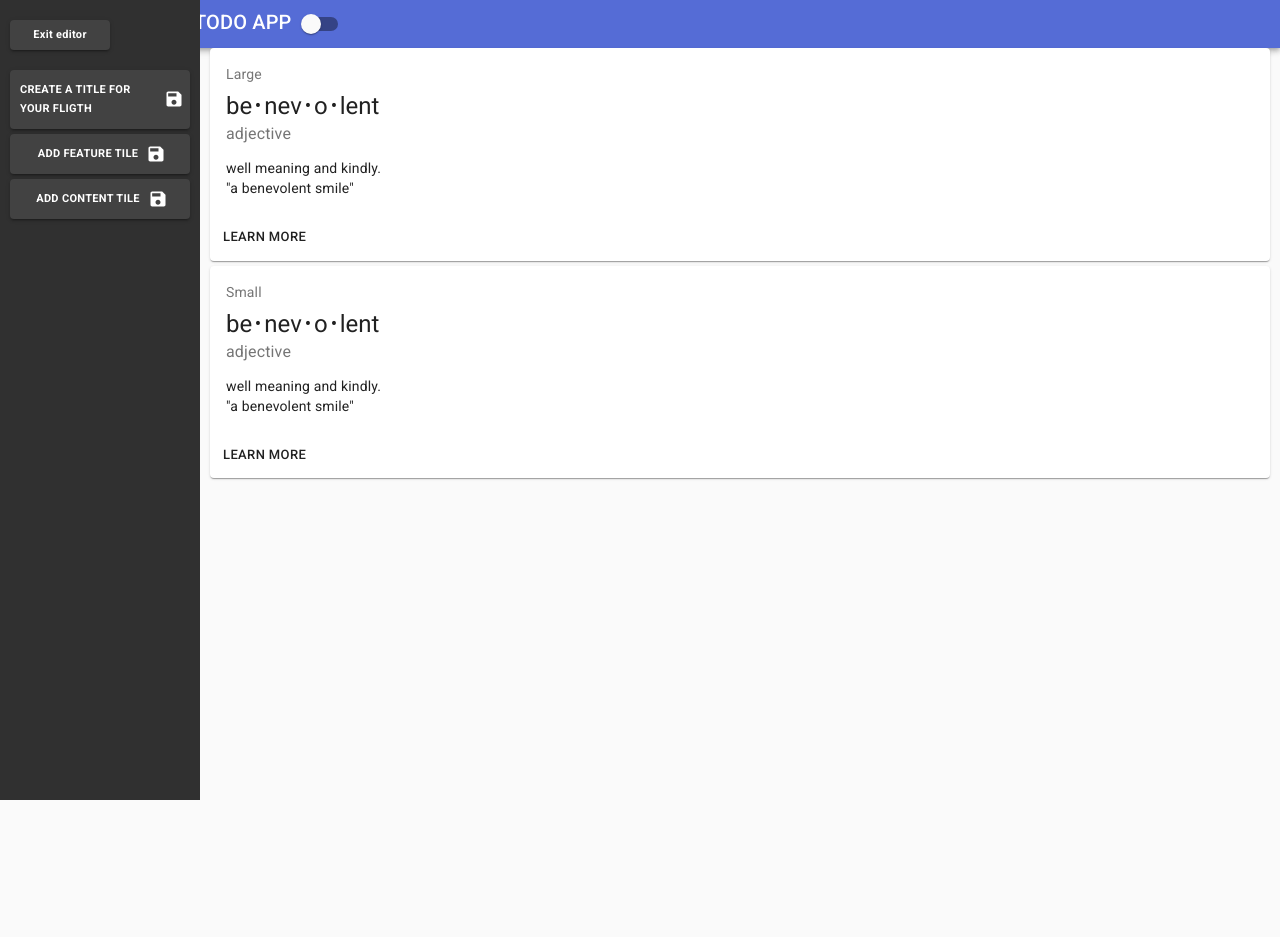
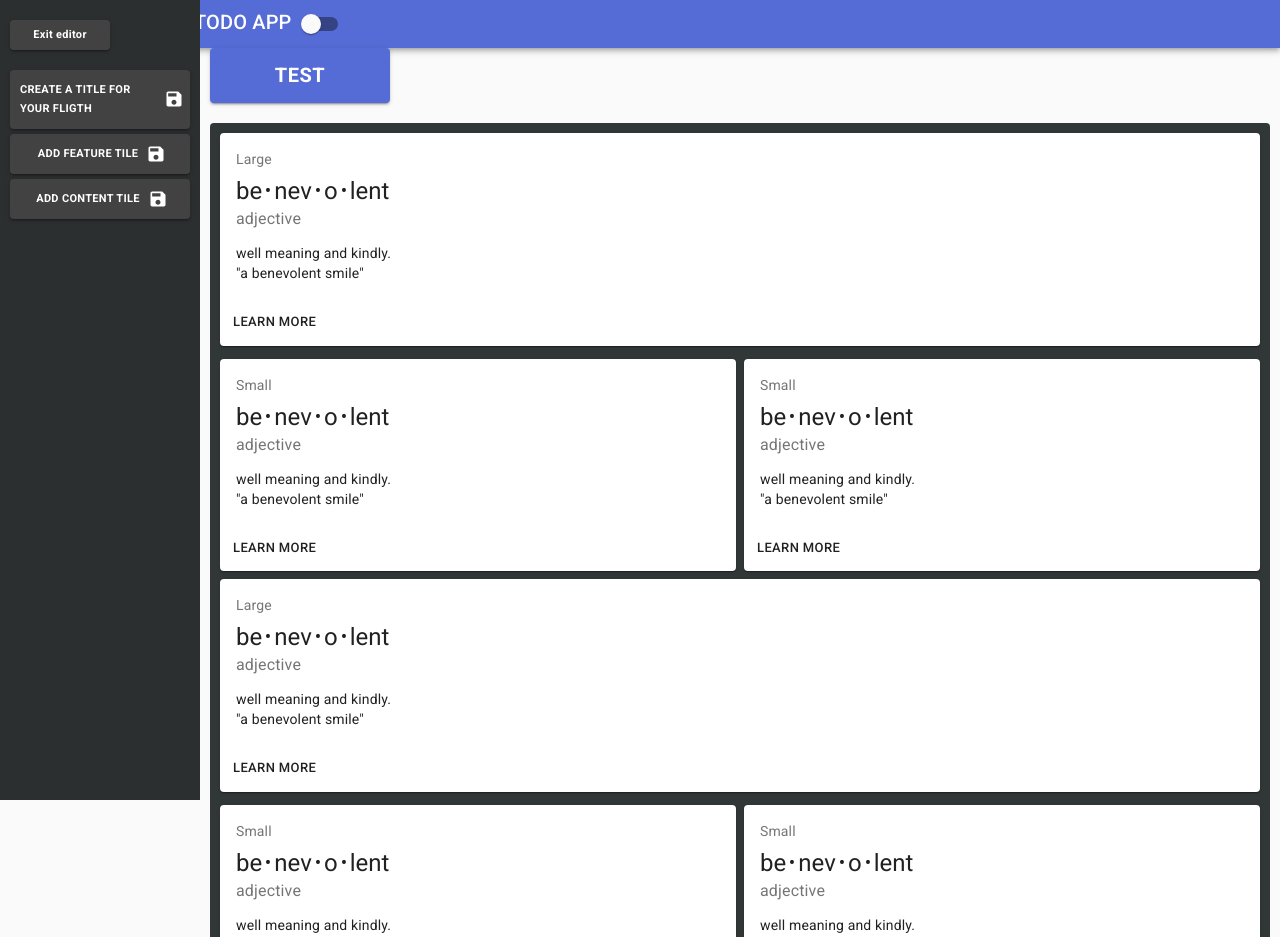
Before and after one commit to jmejiamu/next-project-challege, a Next.js app: page /editor/Editor in a window 1280 px wide. Shown: the top 937 px of the page. Before the commit the page ends 800 px from the top, so only its background shows below. Built offline with nearby package versions, Linux system fonts and the light colour scheme.

Commit message:
added main container

```diff
--- a/pages/editor/Editor.js
+++ b/pages/editor/Editor.js
@@ -3,6 +3,10 @@ import Large from '../../src/components/Cards/Large';
 import { makeStyles } from "@material-ui/core/styles";
 import Small from '../../src/components/Cards/Small';
 import LeftNav from '../../src/components/SideNav/LeftNav';
+import Paper from "@material-ui/core/Paper";
+import Grid from "@material-ui/core/Grid";
+import Loginbtn from '../../src/components/Button/Loginbtn';
+import CardContainer from '../../src/components/Cards/CardContainer';
 const useStyles = makeStyles({
     root: {
     },
@@ -22,21 +26,58 @@ const useStyles = makeStyles({
         marginLeft: "200px", /* Same as the width of the sidenav */
         fontSize: "28px",/* Increased text to enable scrolling */
         padding: "0px 10px",
-
+        // background: "#303"
+    },
+    cardContainer: {
+        padding: 10,
+        background: "#313637",
+        marginTop: 20,
+        borderRadius: 4
     }
 });
 // layout
 const Editor = () => {
     const classes = useStyles();
     return (
+
         <div>
             <LeftNav />
+            <div className={classes.main}>
+                <Loginbtn >Test</Loginbtn>
+                <div className={classes.cardContainer}>
 
-            <div className={classes.main}>
-                <Large />
-                <Small />
+
+                    <Grid container spacing={1}>
+
+                        <Grid item xs={12}>
+                            <Large />
+
+                        </Grid>
+                        <Grid item xs={12} sm={6}>
+
+                            <Small />
+                        </Grid>
+                        <Grid item xs={12} sm={6}>
+
+                            <Small />
+                        </Grid>
+
+                        <Grid item xs={12}>
+                            <Large />
+
+                        </Grid>
+                        <Grid item xs={12} sm={6}>
+
+                            <Small />
+                        </Grid>
+                        <Grid item xs={12} sm={6}>
+                            <Small />
+                        </Grid>
+                    </Grid>
+
+                </div>
+
             </div>
-
         </div>
     )
 }
--- /dev/null
+++ b/src/components/Cards/CardContainer.js
@@ -0,0 +1,30 @@
+import React from 'react';
+import { makeStyles } from '@material-ui/core/styles';
+import Card from '@material-ui/core/Card';
+import CardActions from '@material-ui/core/CardActions';
+import CardContent from '@material-ui/core/CardContent';
+import Button from '@material-ui/core/Button';
+import Typography from '@material-ui/core/Typography';
+import Editor from '../../../pages/editor/Editor';
+
+const useStyles = makeStyles({
+    root: {
+
+    },
+    container: {
+        background: "white"
+    }
+});
+
+const CardContainer = () => {
+    const classes = useStyles();
+
+
+    return (
+        <div className={classes.container}>
+
+        </div>
+    );
+}
+
+export default CardContainer;
--- a/src/components/SideNav/LeftNav.js
+++ b/src/components/SideNav/LeftNav.js
@@ -17,7 +17,7 @@ const useStyles = makeStyles({
         top: 0,
         left: 0,
         // background: "#111",// this is just to test guide
-        background: "#303030",// this is just to test guide
+        background: "#2C2F30",// this is just to test guide
         overflowX: "hidden",
         paddingTop: '20px',
     },
```
